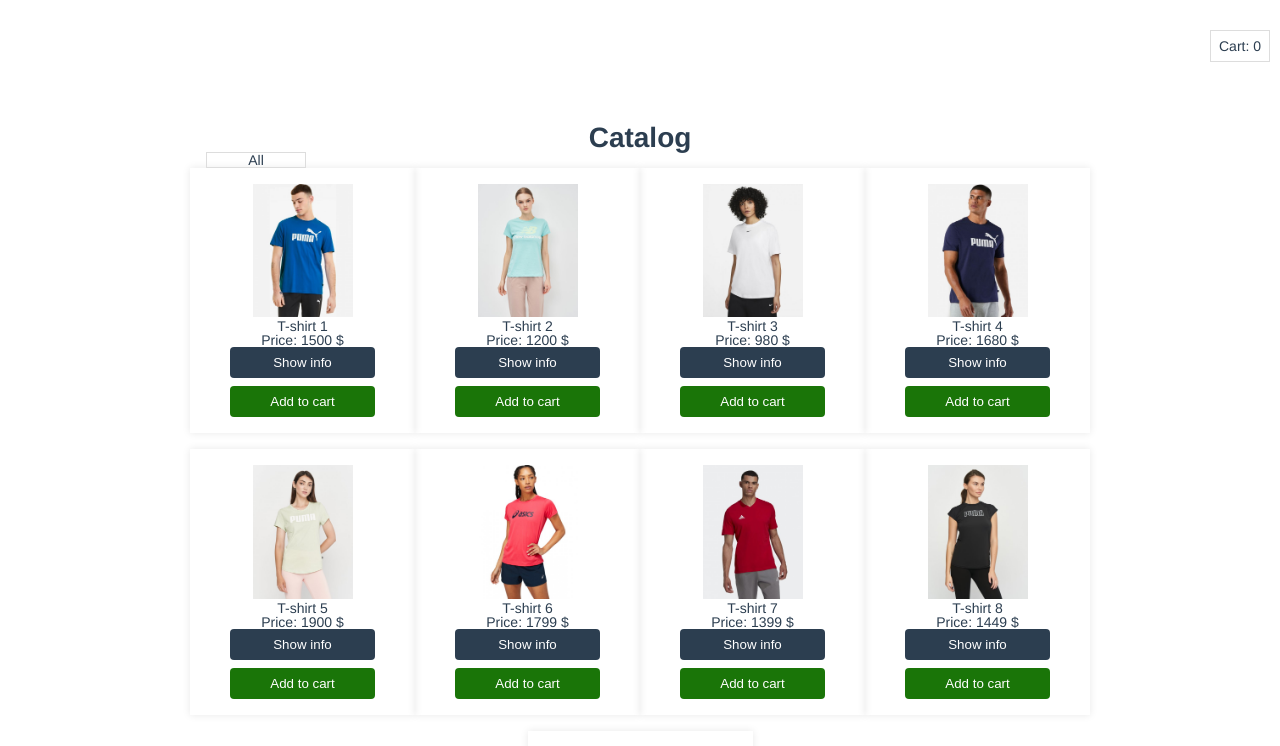
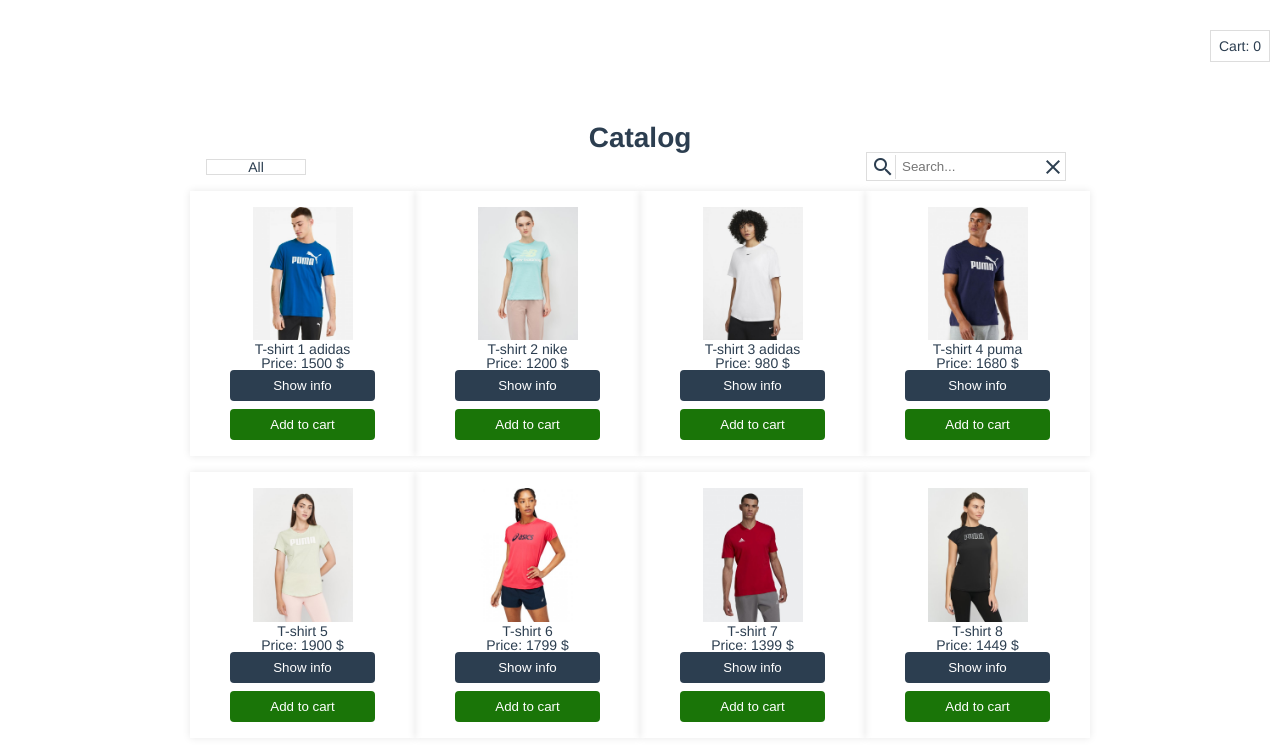
Before and after one commit to AnnaIerchenko/vue_easy_shop, a Vue app: page / in a window 1280 px wide. Shown: the top 746 px of the page. Built offline with nearby package versions, Linux system fonts and the light colour scheme; data requests are answered from the project's data file.

Commit message:
search el in catalog

```diff
--- a/db.json
+++ b/db.json
@@ -2,7 +2,7 @@
   "products": [
     {
       "image": "1.jpg",
-      "name": "T-shirt 1",
+      "name": "T-shirt 1 adidas",
       "price": 1500,
       "article": "T1",
       "available": true,
@@ -11,7 +11,7 @@
     },
     {
       "image": "2.jpg",
-      "name": "T-shirt 2",
+      "name": "T-shirt 2 nike",
       "price": 1200,
       "article": "T2",
       "available": true,
@@ -20,7 +20,7 @@
     },
     {
       "image": "3.jpg",
-      "name": "T-shirt 3",
+      "name": "T-shirt 3 adidas",
       "price": 980,
       "article": "T3",
       "available": false,
@@ -29,7 +29,7 @@
     },
     {
       "image": "4.jpg",
-      "name": "T-shirt 4",
+      "name": "T-shirt 4 puma",
       "price": 1680,
       "article": "T4",
       "available": true,
--- a/src/components/catalog/CatalogMain.vue
+++ b/src/components/catalog/CatalogMain.vue
@@ -9,11 +9,15 @@
     <catalog-notification
       :messages="messages"
     />
+    <div class="catalog__filters">
     <catalog-select
       :options="categories"
       @select="sortByCategories"
       :selected="selected"
     />
+    <catalog-search
+      />
+    </div>
     <div class="catalog__list">
       <catalog-item
         v-for="product in filteredProducts"
@@ -30,13 +34,15 @@
 import {mapActions, mapGetters} from 'vuex';
 import CatalogSelect from './CatalogSelect.vue'
 import CatalogNotification from '../notification/CatalogNotification.vue'
+import CatalogSearch from './CatalogSearch.vue';
 
   export default {
     name: 'CatalogMain',
     components: {
     CatalogItem,
     CatalogSelect,
-      CatalogNotification
+    CatalogNotification,
+    CatalogSearch
 },
     data(){
       return {
@@ -53,7 +59,8 @@
     computed: {
       ...mapGetters([
         'PRODUCTS',
-        'CART'
+        'CART',
+        'SEARCH_QUERY'
       ]),
       filteredProducts(){
         if(this.sortedProducts.length){
@@ -74,7 +81,6 @@
           let timeStamp = Date.now(toString())
           this.messages.unshift({name: "The product has been added", id: timeStamp})
         })
-      }
       },
       sortByCategories(category){
         this.sortedProducts = []
@@ -85,6 +91,23 @@
           }
         })
         this.selected = category.name
+      },
+      filteredByName(value){
+        this.sortedProducts = [...this.PRODUCTS]
+        this.selected = "All"
+        if(value){
+          this.sortedProducts = this.sortedProducts.filter((item) => {
+            return item.name.toLowerCase().includes(value.toLowerCase())
+        })
+        } else {
+          this.sortedProducts = this.PRODUCTS
+        }
+      }
+    },
+    watch: {
+      SEARCH_QUERY(){
+        this.filteredByName(this.SEARCH_QUERY)
+      }
     },
     mounted() {
       this.GET_PRODUCTS_FROM_API()
@@ -112,5 +135,11 @@
     border: 1px solid $color-border;
     cursor: pointer;
   }
+  &__filters{
+    display: flex;
+    align-items: center;
+    justify-content: space-between;
+    margin-bottom: 10px;
+  }
 }
 </style>
--- /dev/null
+++ b/src/components/catalog/CatalogSearch.vue
@@ -0,0 +1,75 @@
+<template>
+  <form class="catalog-search">
+    <i
+      class="catalog-search__icon material-icons"
+      @click="searchByName(searchQuery)"
+    >
+      search
+    </i>
+    <input
+      name="query"
+      placeholder="Search..."
+      class="catalog-search__input"
+      v-model="searchQuery"
+    />
+    <i
+      class="catalog-search__clear material-icons"
+      @click="clearSearch"
+    >clear</i>
+  </form>
+</template>
+
+<script>
+import { mapActions } from 'vuex';
+  export default {
+    name: "CatalogSearch",
+    data(){
+      return {
+        searchQuery: ''
+      }
+    },
+    methods: {
+      ...mapActions([
+        'GET_SEARCH_QUERY'
+      ]),
+      searchByName(value){
+        this.GET_SEARCH_QUERY(value)
+      },
+      clearSearch(){
+        this.searchQuery = ''
+        this.GET_SEARCH_QUERY()
+      }
+    }
+  }
+</script>
+
+<style lang="scss">
+  .catalog-search{
+    position: relative;
+    &__icon, &__clear {
+      position: absolute;
+      color: $main-color;
+      cursor: pointer;
+      &:hover {
+        opacity: 0.7;
+      }
+    }
+      &__icon {
+        top: 3px;
+        left: 5px;
+        border-right: 1px solid $color-border;
+      }
+      &__clear {
+        top: 3px;
+        right: 25px;
+      }
+      &__input {
+        border: 1px solid $color-border;
+        margin-right: 24px;
+        padding: 6px 0 6px 35px;
+        width: 200px;
+      }
+
+
+  }
+</style>
--- a/src/vuex/store.js
+++ b/src/vuex/store.js
@@ -6,7 +6,8 @@
 const store = createStore({
   state: {
     products: [],
-    cart: []
+    cart: [],
+    searchQuery: ''
   },
   mutations: {
     SET_PRODUCTS_TO_STATE: (state, products) => {
@@ -39,6 +40,9 @@
         state.cart[index].quantity--
       }
     },
+    SET_SEARCH_QUERY: (state, value) => {
+      state.searchQuery = value
+    }
   },
   actions: {
     GET_PRODUCTS_FROM_API({commit}){
@@ -66,6 +70,9 @@
     },
     DELETE_FROM_CART({commit}, index){
       commit('REMOVE_FROM_CART', index)
+    },
+    GET_SEARCH_QUERY({commit}, value){
+      commit('SET_SEARCH_QUERY', value)
     }
   },
   getters: {
@@ -74,6 +81,9 @@
     },
     CART(state) {
       return state.cart
+    },
+    SEARCH_QUERY(state){
+      return state.searchQuery
     }
   }
 })
```
Lines whose indentation alone changed are shown as unchanged.
